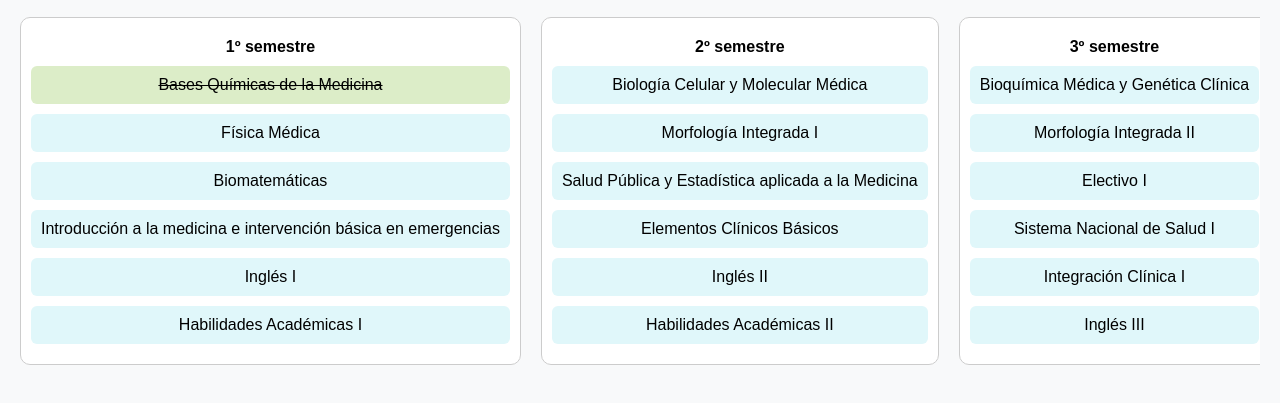
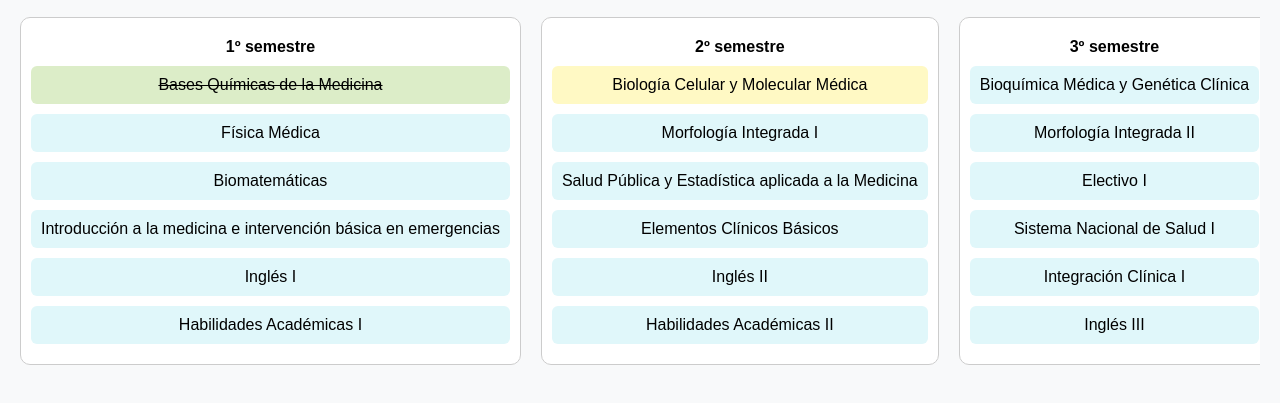
Before and after one commit to Paz2108/Malla-medicina-UBO, a plain HTML site: page index.html in a window 1280 px wide. Both pictures are taken after a click on the element "Bases Químicas de la Medicina". Shown: the part 81-484 px from the top of the page. Drawn offline with Linux system fonts and the light colour scheme.

Commit message:
index.html

```diff
--- a/index.html
+++ b/index.html
@@ -95,13 +95,19 @@
         { id: "sns1", nombre: "Sistema Nacional de Salud I", abre: ["sns2"] },
         { id: "integ1", nombre: "Integración Clínica I", abre: ["integ2"] },
         { id: "ingles3", nombre: "Inglés III", abre: ["ingles4"] }
+      ],
+      "4": [
+        { id: "morfo3", nombre: "Morfología Integrada III", abre: ["farm_gen"] },
+        { id: "sns2", nombre: "Sistema Nacional de Salud II", abre: ["sns3"] },
+        { id: "metodo", nombre: "Metodología de la Investigación y Medicina Basada en la Evidencia", abre: ["sns3"] },
+        { id: "bases1", nombre: "Bases y Mecanismos de la Salud y Enfermedad I", abre: ["diag1", "bases2"] },
+        { id: "integ2", nombre: "Integración Clínica II", abre: ["pract1"] },
+        { id: "ingles4", nombre: "Inglés IV" }
       ]
     };
 
     const relacionesExtra = {
       "farm_gen": ["farm_clin"],
-      "morfo3": ["farm_gen"],
-      "bases1": ["diag1", "bases2"],
       "diag1": ["diag2", "med_int1"],
       "bases2": ["bases3", "med_int1"],
       "med_int1": ["med_int2"],
@@ -109,18 +115,15 @@
       "bases3": ["med_int2"],
       "metodos": ["neuro", "onco", "nutri", "gine", "orto", "fisio", "ciru", "pedi", "oft_derm", "urg", "psiq"],
       "med_int2": ["neuro", "onco", "nutri", "gine", "orto", "fisio", "ciru", "pedi", "oft_derm", "urg", "psiq"],
-      "integ2": ["pract1"],
       "pract1": ["pract2"],
       "pract2": ["pract3"],
       "pract3": ["pract4"],
       "pract4": ["pract5"],
       "pract5": ["pract6"],
-      "pract6": [],
-      "elect2": [],
-      "gest": [],
+      "sns3": ["sns4"],
+      "sns4": ["sns5"],
       "sns5": ["gest"],
       "etica": ["resp_soc"],
-      "resp_soc": [],
       "psico": ["fisio"],
       "internado1": ["internado2"],
       "internado2": ["internado3"],
@@ -152,17 +155,17 @@
 
           document.querySelectorAll('.ramo').forEach(r => r.classList.remove("habilitado"));
 
-          Object.entries(malla).forEach(([_, rs]) => {
-            rs.forEach(r => {
-              if (r.abre && r.abre.every(p => aprobados.has(p))) {
-                r.abre.forEach(id => {
-                  const sig = document.getElementById(id);
-                  if (sig && !sig.classList.contains("aprobado")) {
-                    sig.classList.add("habilitado");
-                  }
-                });
-              }
-            });
+          Object.values(malla).flat().forEach(r => {
+            if (r.abre) {
+              r.abre.forEach(id => {
+                const habilitado = document.getElementById(id);
+                if (habilitado && !habilitado.classList.contains("aprobado")) {
+                  const requisitos = Object.values(malla).flat().filter(x => x.abre?.includes(id));
+                  const cumplidos = requisitos.every(x => aprobados.has(x.id));
+                  if (cumplidos) habilitado.classList.add("habilitado");
+                }
+              });
+            }
           });
 
           Object.entries(relacionesExtra).forEach(([id, abreList]) => {
```
